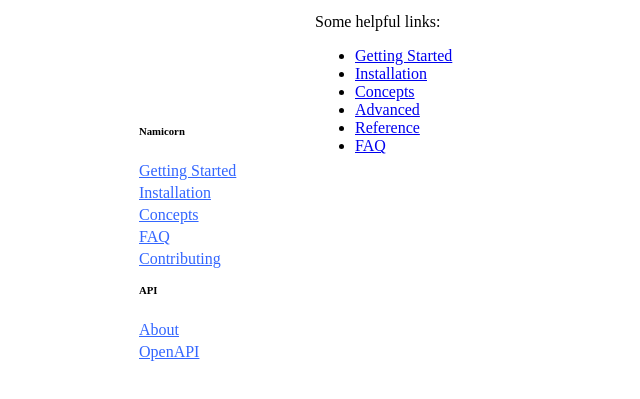
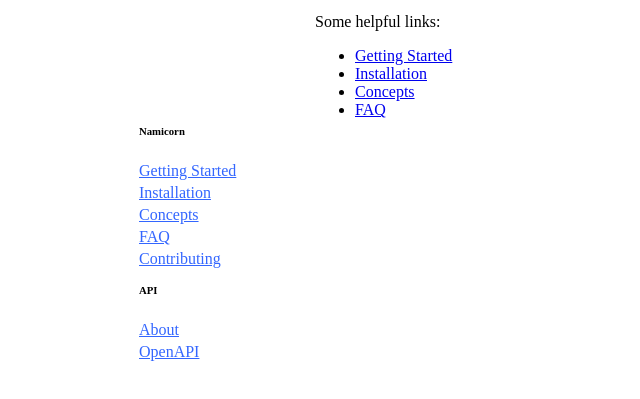
Before and after one commit to unstoppabledomains/website-api-docs, a Gatsby site: page /docs/namicorn in a window 1280 px wide. Shown: the part 145-544 px from the top of the page, without its empty margins (37-677 px from the left). Built offline with nearby package versions, Linux system fonts and the light colour scheme; Gatsby itself is replaced by a stand-in of ours.

Commit message:
Remove old link

```diff
--- a/src/pages/docs/namicorn/index.md
+++ b/src/pages/docs/namicorn/index.md
@@ -14,8 +14,6 @@
 - [Getting Started](/docs/namicorn/getting-started/)
 - [Installation](/docs/namicorn/installation/)
 - [Concepts](/docs/namicorn/concepts/)
-- [Advanced](/docs/namicorn/advanced/)
-- [Reference](/docs/namicorn/reference/)
 - [FAQ](/docs/namicorn/faq/)
 
 <!--
```
